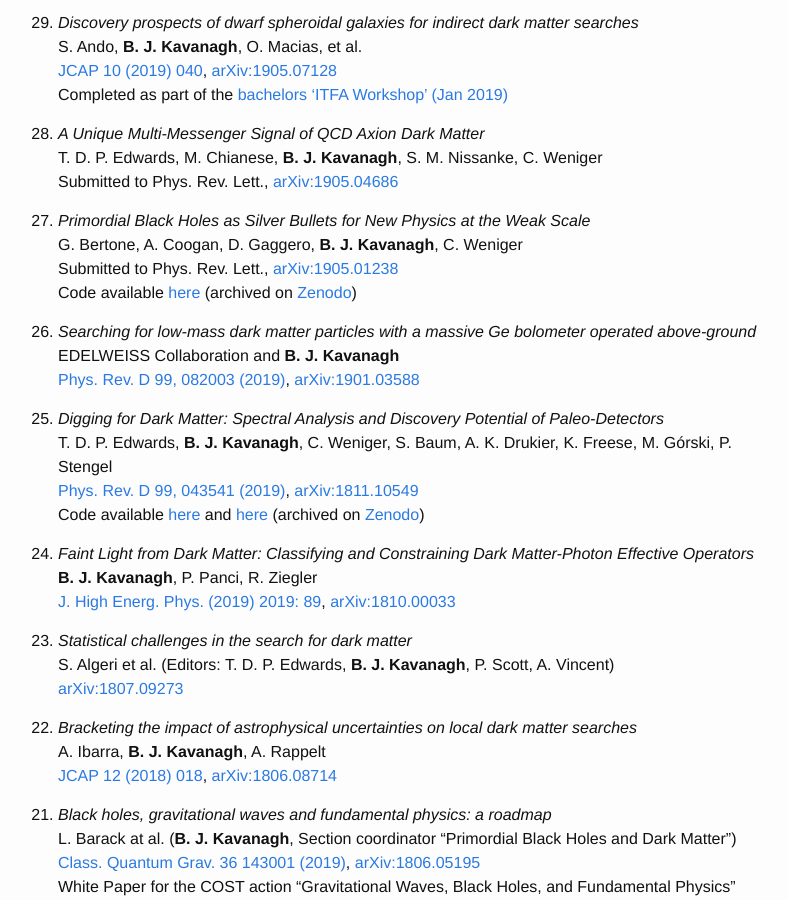
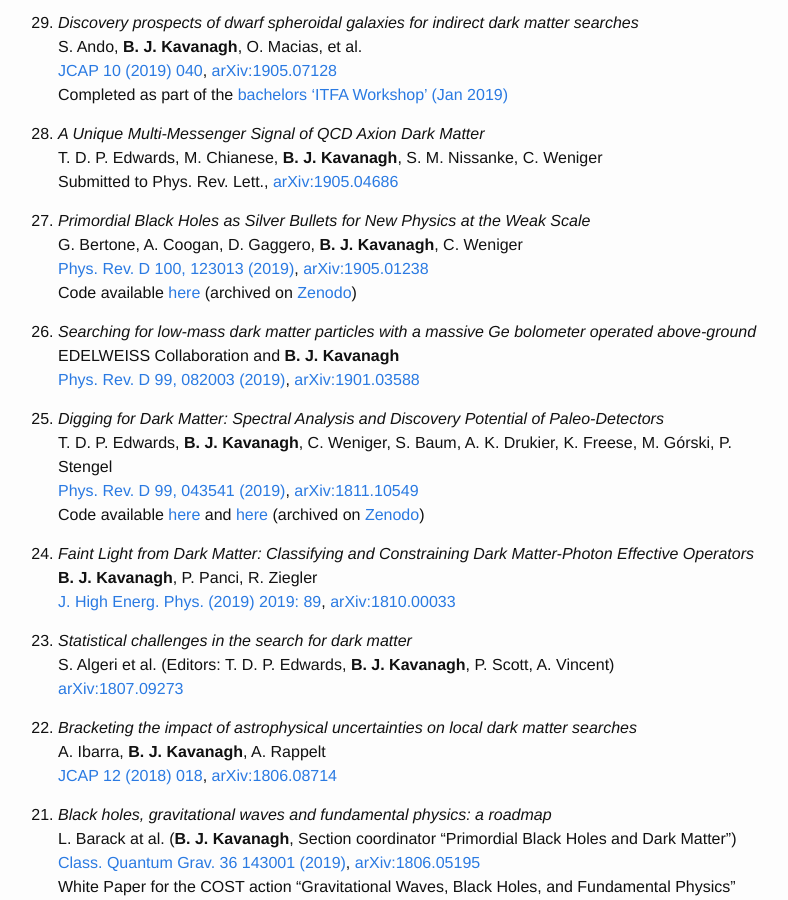
Before and after one commit to bradkav/bradkav.github.io, a Jekyll site: the page built from publications.md, in a window 1280 px wide and 900 px high, scrolled down 773 px. Shown: the whole window, without its empty margins (242-1030 px from the left). Built offline with Jekyll 4.4.1, drawn with Linux system fonts in a browser that asks for light colours.

Commit message:
Added journal ref for silver bullets

```diff
--- a/publications.md
+++ b/publications.md
@@ -48,7 +48,7 @@ Submitted to Phys. Rev. Lett., [arXiv:1905.04686](https://arxiv.org/abs/1905.046
 
 27. *Primordial Black Holes as Silver Bullets for New Physics at the Weak Scale*
 G. Bertone, A. Coogan, D. Gaggero, **B. J. Kavanagh**, C. Weniger
-Submitted to Phys. Rev. Lett., [arXiv:1905.01238](https://arxiv.org/abs/1905.01238)
+[Phys. Rev. D 100, 123013 (2019)](https://doi.org/10.1103/PhysRevD.100.123013), [arXiv:1905.01238](https://arxiv.org/abs/1905.01238)
 Code available [here](https://github.com/adam-coogan/pbhs_vs_wimps) (archived on [Zenodo](https://zenodo.org/badge/latestdoi/169754838))
 
 26. *Searching for low-mass dark matter particles with a massive Ge bolometer operated above-ground*
```
Also changed, not shown: 1 other file.
